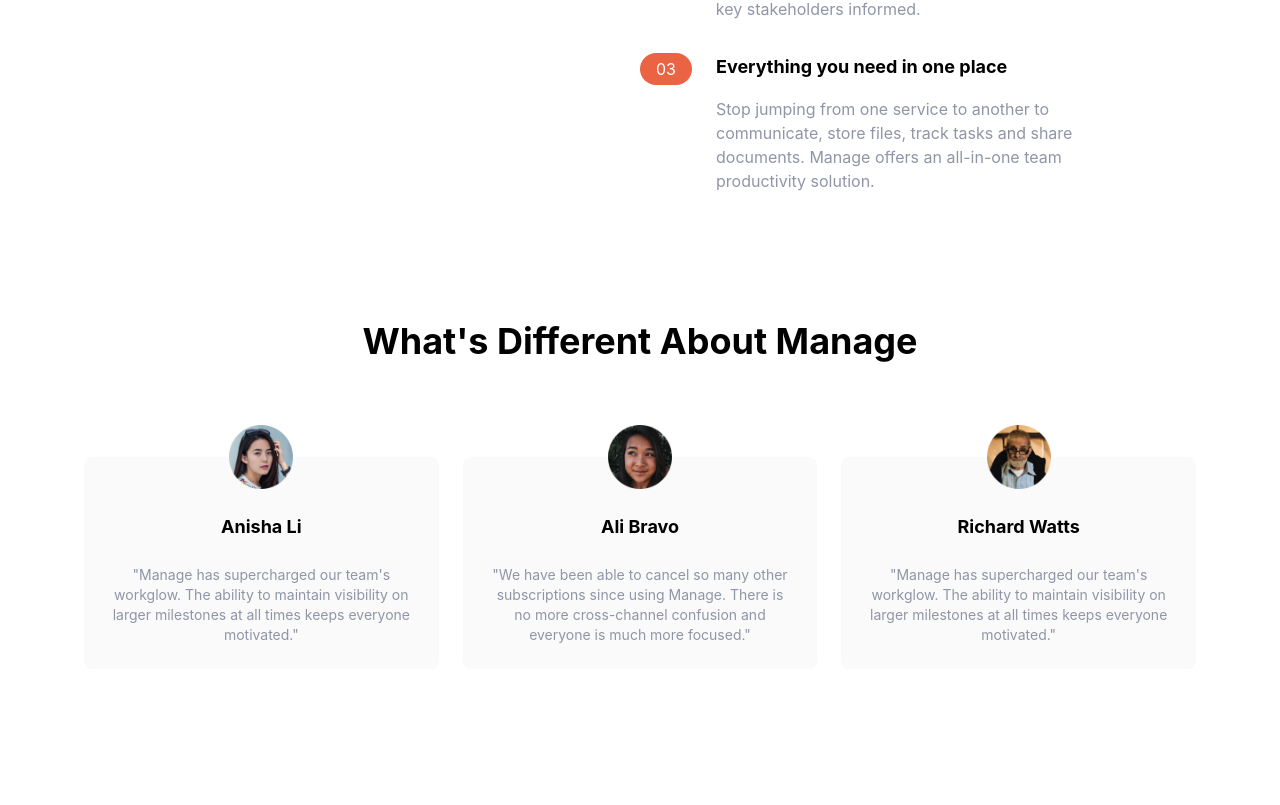
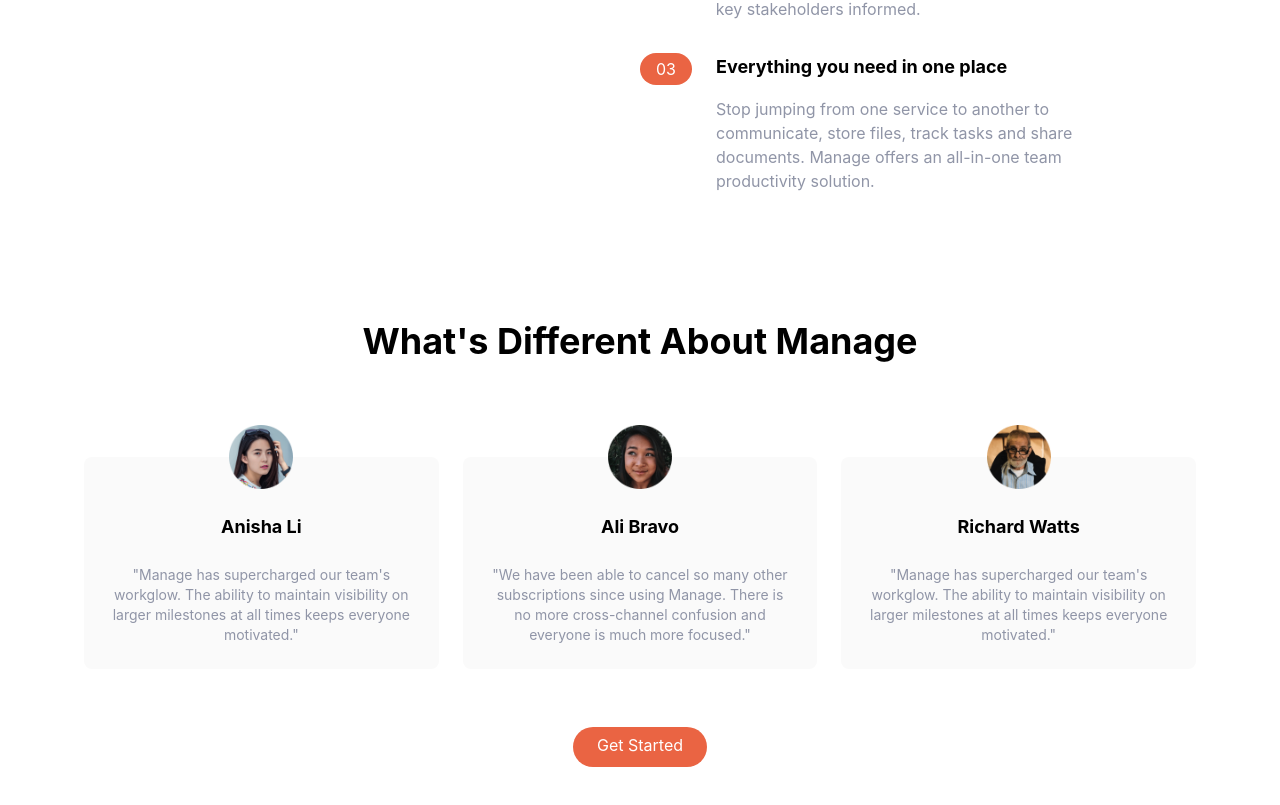
Before and after one commit to RiviCodes/tailwind-landing-page, a React (Create React App) app: page / in a window 1280 px wide. Shown: the part 947-1752 px from the top of the page. Before the commit the page ends 1616 px from the top, so only its background shows below. Built offline with nearby package versions, Linux system fonts and the light colour scheme.

Commit message:
Add button

```diff
--- a/src/components/Testimonials.jsx
+++ b/src/components/Testimonials.jsx
@@ -51,6 +51,15 @@
             </p>
           </div>
         </div>
+
+        <div className="my-16">
+          <a
+            href="#"
+            className="p-3 px-6 pt-2 text-white bg-brightRed rounded-full baseline hover:bg-brightRedLight"
+          >
+            Get Started
+          </a>
+        </div>
       </div>
     </section>
   );
```
